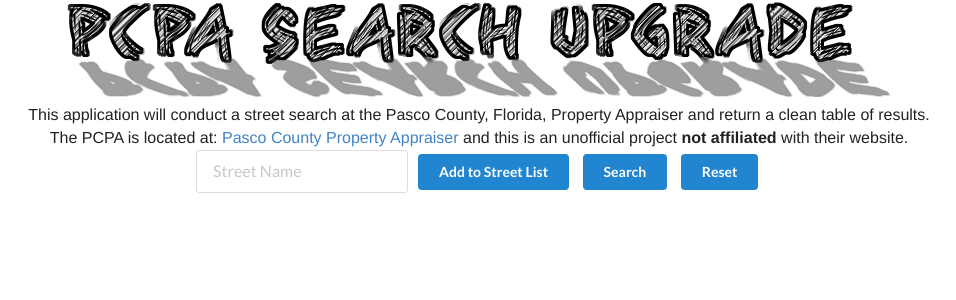
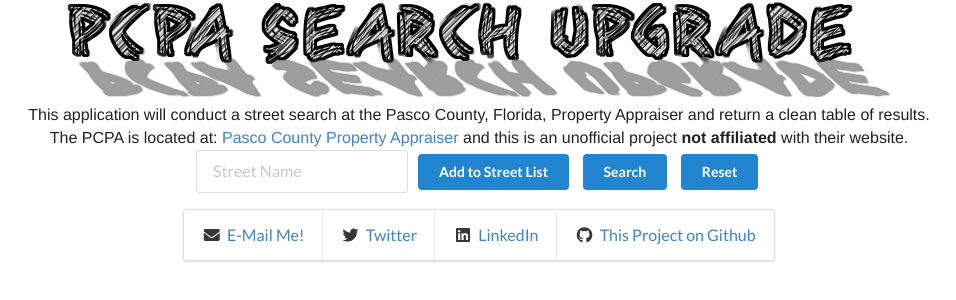
Before and after one commit to ObieMunoz/pcpa-search-app, a React (Create React App) app: page / in a window 1280 px wide. Shown: the top 300 px of the page, without its empty margins (161-1117 px from the left). Built offline with nearby package versions, Linux system fonts and the light colour scheme.

Commit message:
Added Contact component

```diff
--- /dev/null
+++ b/src/assets/neighborhoods.js
@@ -0,0 +1,5 @@
+const neighborhoods = {
+    ivylakes: ["Ivy Lake Drive", "Nikki Lane", "Dakota Drive", "Rambling Road", "Tremleau Drive", "Torreya Way", "Roaming Way", "La Crescent Court", "Fairbolt Way", "Rolling Stone Run", "Jacob Way", "Rosefaire Place", "Shanlow Court", "Taylow Way"]
+}
+
+export default neighborhoods;
--- a/src/components/App.js
+++ b/src/components/App.js
@@ -4,6 +4,7 @@
 import SearchForm from './SearchForm';
 import Header from './Header';
 import StreetList from './StreetList';
+import Contact from './Contact';
 
 function App() {
   const [data, setData] = useState([])
@@ -30,6 +31,7 @@
       <SearchForm handleSearch={handleSearch} setStreets={setStreets} handleReset={handleReset} />
       <StreetList streets={streets} />
       {data.length > 0 ? <TableContainer setData={setData} data={data} /> : null}
+      <Contact />
     </div>
   );
 }
--- /dev/null
+++ b/src/components/Contact.js
@@ -0,0 +1,20 @@
+function Contact() {
+    return (
+        <div className="ui compact menu" style={{ fontSize: "1em" }}>
+            <a className="item">
+                <i className="icon mail"></i> <a href={"mailto:obiemunozjr@gmail.com"}>E-Mail Me!</a>
+            </a>
+            <a className="item">
+                <i className="twitter icon"></i> <a href={"https://twitter.com/ObieMunoz"} target={"_blank"}>Twitter</a>
+            </a>
+            <a className="item">
+                <i className="linkedin icon"></i> <a href={"https://www.linkedin.com/in/obedmunozjr/"} target={"_blank"}>LinkedIn</a>
+            </a>
+            <a className="item">
+                <i className="github icon"></i> <a href={"https://www.github.com/ObieMunoz/pcpa-search-app"} target={"_blank"}>This Project on Github</a>
+            </a>
+        </div>
+    )
+}
+
+export default Contact
--- a/src/components/SearchForm.js
+++ b/src/components/SearchForm.js
@@ -9,6 +9,7 @@
 
     function addToSearch(e) {
         setStreets(streets => [...streets, searchTerm]);
+        setSearchTerm('');
     }
 
     return (
@@ -19,7 +20,7 @@
                 </div>
                 <button className="ui primary button" type="button" onClick={e => addToSearch(e)}>Add to Street List</button>
                 <button className="ui primary button" type="submit" onClick={e => handleSearch(e)}>Search</button>
-                <button className="ui primary button" type="button" onClick={() => handleReset()}>Reset</button>
+                <button className="ui primary button" type="button" onClick={() => handleReset()}>Reset</button><br />
             </form>
         </div>
     )
```
